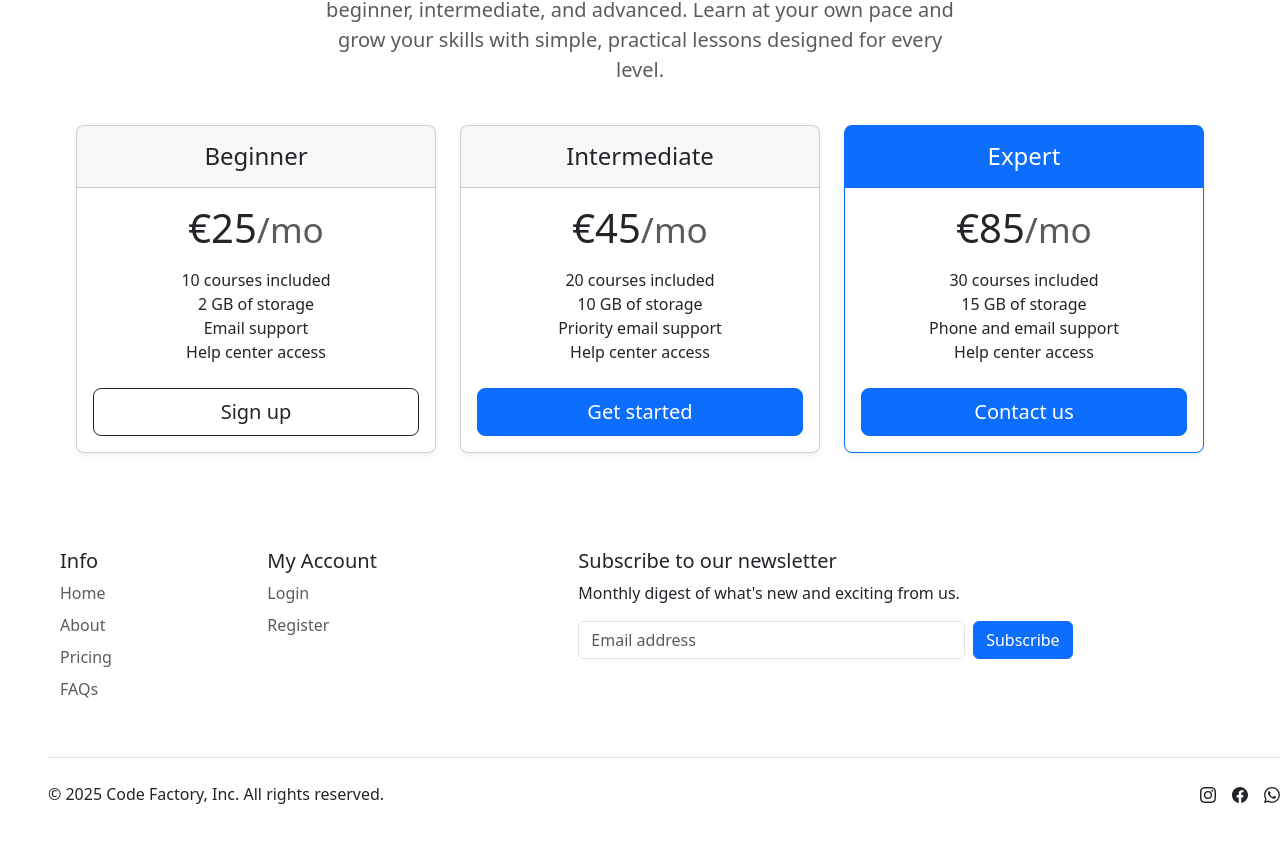
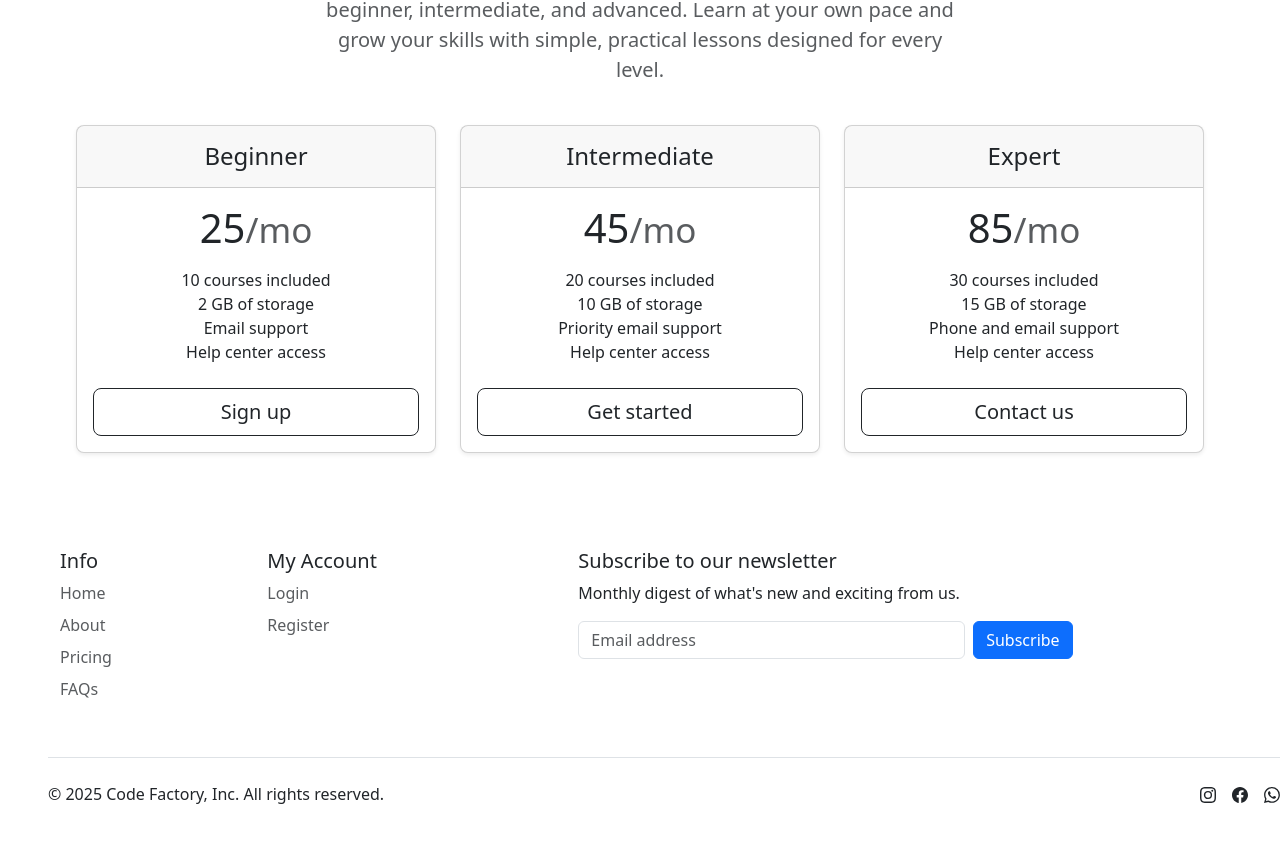
Before and after one commit to GastonLevy/LandingPage, an Angular app: page / in a window 1280 px wide. Shown: the part 1918-2760 px from the top of the page. Built offline with nearby package versions, Linux system fonts and the light colour scheme.

Commit message:
Price Offers Json

```diff
--- a/src/app/pages/home/price-offers/price-offers.html
+++ b/src/app/pages/home/price-offers/price-offers.html
@@ -8,60 +8,30 @@
     </p>
   </div>
 </div>
+
 <main>
   <div class="d-flex justify-content-center row row-cols-1 row-cols-md-3 mb-4 text-center mx-5">
+    @for (offer of config.offers; track $index) {
     <div class="col" style="width: 24rem">
       <div class="card mb-4 rounded-3 shadow-sm">
-        <div class="card-header py-3"><h4 class="my-0 fw-normal">Beginner</h4></div>
+        <div class="card-header py-3">
+          <h4 class="my-0 fw-normal">{{ offer.title }}</h4>
+        </div>
         <div class="card-body">
           <h1 class="card-title pricing-card-title">
-            €25<small class="text-body-secondary fw-light">/mo</small>
+            {{ offer.price }}<small class="text-body-secondary fw-light">{{ offer.period }}</small>
           </h1>
           <ul class="list-unstyled mt-3 mb-4">
-            <li>10 courses included</li>
-            <li>2 GB of storage</li>
-            <li>Email support</li>
-            <li>Help center access</li>
+            @for (feature of offer.features; track $index) {
+            <li>{{ feature }}</li>
+            }
           </ul>
-          <button type="button" class="w-100 btn btn-lg btn-outline-dark">Sign up</button>
+          <button type="button" class="w-100 btn btn-lg btn-outline-dark">
+            {{ offer.buttonText }}
+          </button>
         </div>
       </div>
     </div>
-    <div class="col" style="width: 24rem">
-      <div class="card mb-4 rounded-3 shadow-sm">
-        <div class="card-header py-3"><h4 class="my-0 fw-normal">Intermediate</h4></div>
-        <div class="card-body">
-          <h1 class="card-title pricing-card-title">
-            €45<small class="text-body-secondary fw-light">/mo</small>
-          </h1>
-          <ul class="list-unstyled mt-3 mb-4">
-            <li>20 courses included</li>
-            <li>10 GB of storage</li>
-            <li>Priority email support</li>
-            <li>Help center access</li>
-          </ul>
-          <button type="button" class="w-100 btn btn-lg btn-primary">Get started</button>
-        </div>
-      </div>
-    </div>
-    <div class="col" style="width: 24rem">
-      <div class="card mb-4 rounded-3 shadow-sm border-primary">
-        <div class="card-header py-3 text-bg-primary border-primary">
-          <h4 class="my-0 fw-normal">Expert</h4>
-        </div>
-        <div class="card-body">
-          <h1 class="card-title pricing-card-title">
-            €85<small class="text-body-secondary fw-light">/mo</small>
-          </h1>
-          <ul class="list-unstyled mt-3 mb-4">
-            <li>30 courses included</li>
-            <li>15 GB of storage</li>
-            <li>Phone and email support</li>
-            <li>Help center access</li>
-          </ul>
-          <button type="button" class="w-100 btn btn-lg btn-primary">Contact us</button>
-        </div>
-      </div>
-    </div>
+    }
   </div>
 </main>
```
